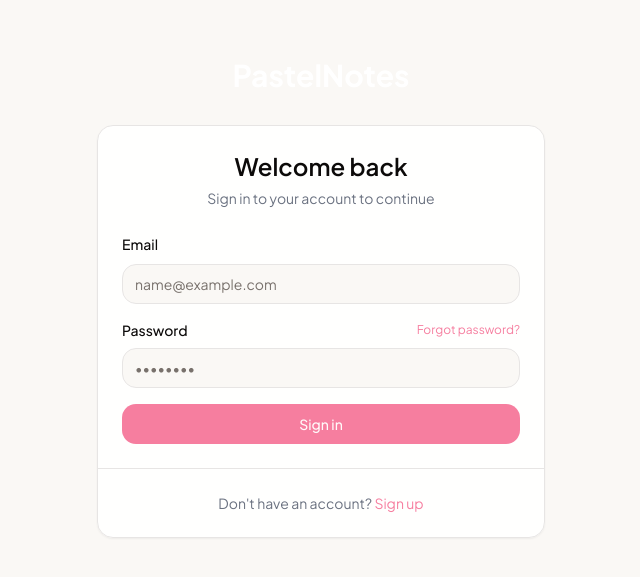
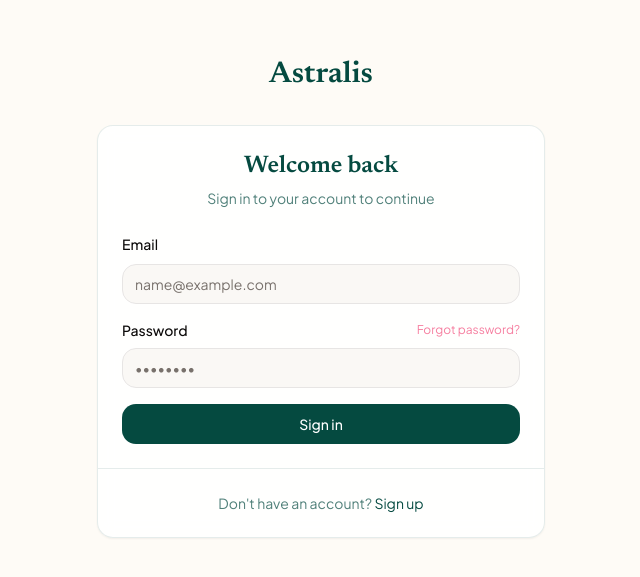
Before and after one commit to abbasmithaiwala/astralis, a React (Vite) app: page /login in a window 1280 px wide. Shown: the part 103-680 px from the top of the page, without its empty margins (319-959 px from the left). Built offline with nearby package versions, Linux system fonts and the light colour scheme; no server answers.

Commit message:
Refactor: Apply landing page theme and fonts
Apply the theme and color palette from the landing page to the login, signup, and notes pages. Also, update the font usage and replace "pastelNotes" and "Moodchat" with "Astralis" throughout the application.

```diff
--- a/index.html
+++ b/index.html
@@ -1,13 +1,14 @@
+
 <!DOCTYPE html>
 <html lang="en">
   <head>
     <meta charset="UTF-8" />
     <meta name="viewport" content="width=device-width, initial-scale=1.0" />
-    <title>MoodChat.io</title>
-    <!-- <meta name="description" content="Lovable Generated Project" /> -->
+    <title>Astralis</title>
+    <meta name="description" content="Lovable Generated Project" />
     <meta name="author" content="Lovable" />
 
-    <meta property="og:title" content="pastel-keep-notes" />
+    <meta property="og:title" content="Astralis" />
     <meta property="og:description" content="Lovable Generated Project" />
     <meta property="og:type" content="website" />
     <meta property="og:image" content="https://lovable.dev/opengraph-image-p98pqg.png" />
--- a/src/components/notes/NoteSidebar.tsx
+++ b/src/components/notes/NoteSidebar.tsx
@@ -121,7 +121,7 @@ const NoteSidebar: React.FC<SidebarProps> = ({ isOpen, onToggle, tags }) => {
       <Button
         variant="ghost"
         size="icon"
-        className="fixed top-4 left-4 z-50 md:hidden"
+        className="fixed top-4 left-4 z-50 md:hidden text-[#054A40]"
         onClick={onToggle}
         aria-label={isOpen ? "Close sidebar" : "Open sidebar"}
       >
@@ -130,15 +130,15 @@ const NoteSidebar: React.FC<SidebarProps> = ({ isOpen, onToggle, tags }) => {
 
       <aside
         className={cn(
-          "fixed inset-y-0 left-0 z-40 w-64 bg-white border-r border-gray-200 transition-transform duration-300 ease-in-out transform",
+          "fixed inset-y-0 left-0 z-40 w-64 bg-white border-r border-[#054A40]/10 transition-transform duration-300 ease-in-out transform",
           isOpen ? "translate-x-0" : "-translate-x-full md:translate-x-0"
         )}
       >
         <div className="flex flex-col h-full overflow-y-auto">
           <div className="p-4 flex items-center justify-between">
             <Link to="/" className="flex items-center">
-              <span className="text-xl font-semibold bg-gradient-to-r from-pastel-pink-dark to-pastel-purple-dark bg-clip-text text-transparent">
-                PastelNotes
+              <span className="text-xl font-serif font-semibold text-[#054A40]">
+                Astralis
               </span>
             </Link>
 
@@ -160,8 +160,8 @@ const NoteSidebar: React.FC<SidebarProps> = ({ isOpen, onToggle, tags }) => {
                   <Link
                     to={link.path}
                     className={cn(
-                      "flex items-center px-4 py-2 rounded-md text-gray-700 hover:bg-pastel-pink hover:bg-opacity-20 transition-colors duration-200",
-                      isActive(link.path) && "bg-pastel-pink bg-opacity-30 text-pastel-pink-dark font-medium"
+                      "flex items-center px-4 py-2 rounded-md text-[#054A40]/70 hover:bg-[#054A40]/5 transition-colors duration-200",
+                      isActive(link.path) && "bg-[#054A40]/10 text-[#054A40] font-medium"
                     )}
                   >
                     <span className="mr-3">{link.icon}</span>
--- a/src/pages/Login.tsx
+++ b/src/pages/Login.tsx
@@ -39,15 +39,15 @@ const Login = () => {
   };
 
   return (
-    <div className="min-h-screen flex flex-col items-center justify-center p-4 gradient-bg">
-      <Link to="/" className="mb-8 text-3xl font-bold text-white">
-        PastelNotes
+    <div className="min-h-screen flex flex-col items-center justify-center p-4 bg-[#FEFBF6]">
+      <Link to="/" className="mb-8 text-3xl font-serif font-bold text-[#054A40]">
+        Astralis
       </Link>
 
-      <Card className="w-full max-w-md bg-white/90 backdrop-blur">
+      <Card className="w-full max-w-md bg-white/90 backdrop-blur border-[#054A40]/10">
         <CardHeader className="text-center">
-          <h1 className="text-2xl font-semibold">Welcome back</h1>
-          <p className="text-sm text-gray-500">Sign in to your account to continue</p>
+          <h1 className="text-2xl font-serif font-semibold text-[#054A40]">Welcome back</h1>
+          <p className="text-sm text-[#054A40]/70">Sign in to your account to continue</p>
         </CardHeader>
 
         <CardContent>
@@ -87,7 +87,7 @@ const Login = () => {
 
             <Button
               type="submit"
-              className="w-full bg-pastel-pink-dark hover:bg-opacity-90"
+              className="w-full bg-[#054A40] hover:bg-[#054A40]/90 text-white"
               disabled={isLoading}
             >
               {isLoading ? 'Signing in...' : 'Sign in'}
@@ -95,10 +95,10 @@ const Login = () => {
           </form>
         </CardContent>
 
-        <CardFooter className="flex flex-col space-y-4 border-t p-6">
-          <div className="text-sm text-gray-500 text-center">
+        <CardFooter className="flex flex-col space-y-4 border-t border-[#054A40]/10 p-6">
+          <div className="text-sm text-[#054A40]/70 text-center">
             Don't have an account?{' '}
-            <Link to="/signup" className="text-pastel-pink-dark hover:underline">
+            <Link to="/signup" className="text-[#054A40] hover:underline">
               Sign up
             </Link>
           </div>
--- a/src/pages/Signup.tsx
+++ b/src/pages/Signup.tsx
@@ -1,3 +1,4 @@
+
 import React, { useState } from 'react';
 import { Link, useNavigate } from 'react-router-dom';
 import { Card, CardContent, CardFooter, CardHeader } from '@/components/ui/card';
@@ -81,15 +82,15 @@ const Signup = () => {
   };
 
   return (
-    <div className="min-h-screen flex flex-col items-center justify-center p-4 gradient-bg">
-      <Link to="/" className="mb-8 text-3xl font-bold text-white">
-        PastelNotes
+    <div className="min-h-screen flex flex-col items-center justify-center p-4 bg-[#FEFBF6]">
+      <Link to="/" className="mb-8 text-3xl font-serif font-bold text-[#054A40]">
+        Astralis
       </Link>
 
-      <Card className="w-full max-w-md bg-white/90 backdrop-blur">
+      <Card className="w-full max-w-md bg-white/90 backdrop-blur border-[#054A40]/10">
         <CardHeader className="text-center">
-          <h1 className="text-2xl font-semibold">Create an account</h1>
-          <p className="text-sm text-gray-500">Sign up to get started with PastelNotes</p>
+          <h1 className="text-2xl font-serif font-semibold text-[#054A40]">Create an account</h1>
+          <p className="text-sm text-[#054A40]/70">Sign up to get started with Astralis</p>
         </CardHeader>
 
         <CardContent>
@@ -244,7 +245,7 @@ const Signup = () => {
 
               <Button
                 type="submit"
-                className="w-full bg-pastel-pink-dark hover:bg-opacity-90"
+                className="w-full bg-[#054A40] hover:bg-[#054A40]/90 text-white"
                 disabled={isLoading}
               >
                 {isLoading ? 'Creating account...' : 'Create account'}
@@ -253,10 +254,10 @@ const Signup = () => {
           </Form>
         </CardContent>
 
-        <CardFooter className="flex flex-col space-y-4 border-t p-6">
-          <div className="text-sm text-gray-500 text-center">
+        <CardFooter className="flex flex-col space-y-4 border-t border-[#054A40]/10 p-6">
+          <div className="text-sm text-[#054A40]/70 text-center">
             Already have an account?{' '}
-            <Link to="/login" className="text-pastel-pink-dark hover:underline">
+            <Link to="/login" className="text-[#054A40] hover:underline">
               Sign in
             </Link>
           </div>
```
